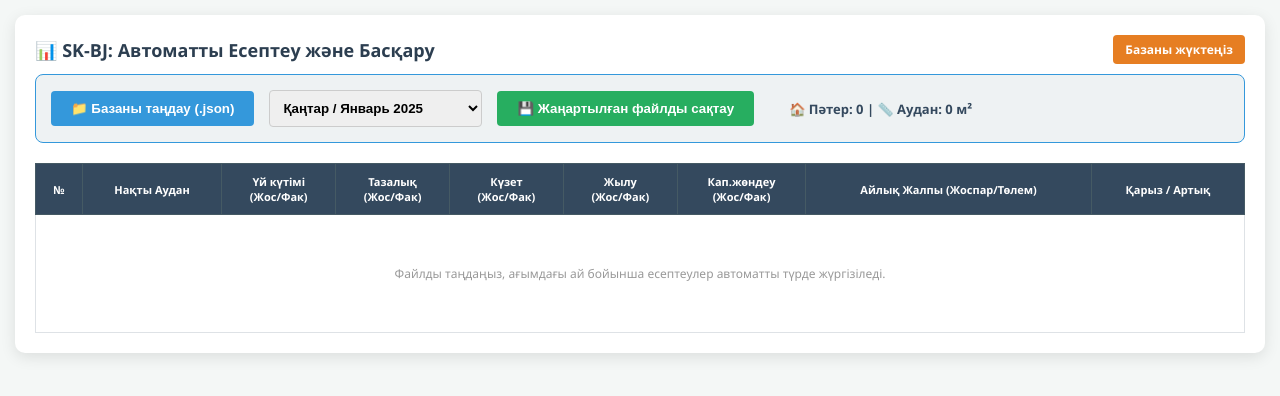
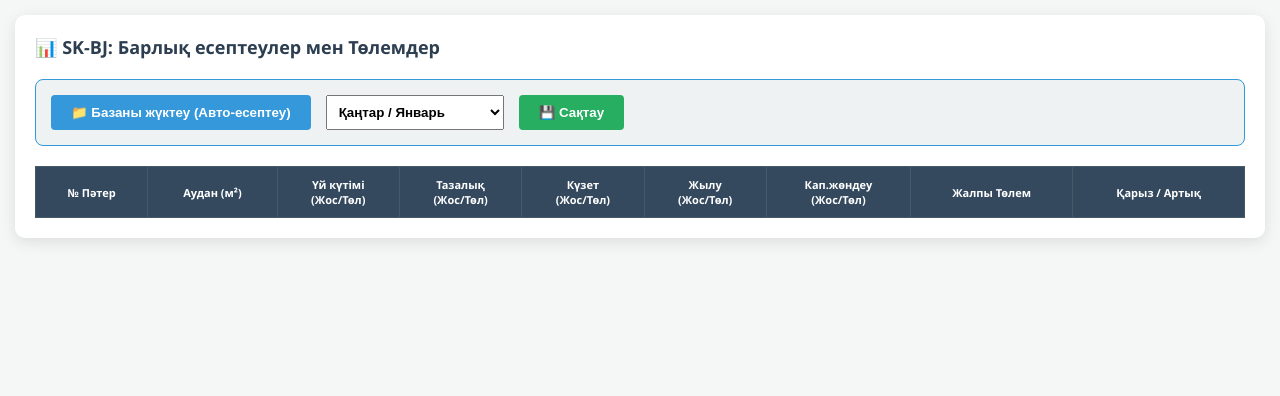
Before and after one commit to qalpan/sk-bj, a Django app: page /admin-panel/ in a window 1280 px wide. Shown: the top 396 px of the page. Run offline with Django 4.2, Linux system fonts and the light colour scheme; lists and menus that the app fills with data are empty.

Commit message:
Update tөlemesep_smart.html

```diff
--- a/templates/tөlemesep_smart.html
+++ b/templates/tөlemesep_smart.html
@@ -2,128 +2,98 @@
 <html lang="kk">
 <head>
     <meta charset="UTF-8">
-    <title>SK-BJ — Толық Автоматты Есептеу</title>
+    <title>SK-BJ — Толық Қаржылық Есеп</title>
     <style>
         body { font-family: 'Segoe UI', Tahoma, sans-serif; background: #f4f7f6; margin: 15px; font-size: 12px; }
-        .container { background: white; padding: 20px; border-radius: 10px; box-shadow: 0 4px 15px rgba(0,0,0,0.1); max-width: 100%; margin: auto; }
-
+        .container { background: white; padding: 20px; border-radius: 10px; box-shadow: 0 4px 15px rgba(0,0,0,0.1); }
         .admin-section { background: #eef2f3; padding: 15px; border-radius: 8px; border: 1px solid #3498db; margin-bottom: 20px; display: flex; gap: 15px; align-items: center; flex-wrap: wrap; }
-
-        /* Стильденген файл жүктеу батырмасы */
-        .file-input-wrapper { position: relative; overflow: hidden; display: inline-block; }
         .btn-upload { background: #3498db; color: white; padding: 10px 20px; border-radius: 4px; font-weight: bold; cursor: pointer; border: none; }
-        .file-input-wrapper input[type=file] { position: absolute; left: 0; top: 0; opacity: 0; cursor: pointer; font-size: 100px; }
-
         .btn-save { background: #27ae60; color: white; padding: 10px 20px; border: none; border-radius: 4px; cursor: pointer; font-weight: bold; }
-
         table { width: 100%; border-collapse: collapse; background: white; margin-top: 10px; }
         th { background: #34495e; color: white; padding: 10px; border: 1px solid #455a64; font-size: 11px; }
-        td { border: 1px solid #dee2e6; padding: 8px; text-align: center; white-space: nowrap; }
-
-        .auto-tag { color: #2980b9; font-size: 9px; font-style: italic; display: block; }
-        .plan-val { color: #7f8c8d; font-size: 11px; }
-        .fact-val { font-weight: bold; color: #27ae60; }
-        .debt-red { color: #e74c3c; font-weight: bold; background: #fff5f5; }
-        .debt-green { color: #27ae60; font-weight: bold; background: #f6fff6; }
-
-        .status-badge { background: #e67e22; color: white; padding: 6px 12px; border-radius: 4px; font-weight: bold; margin-left: auto; }
+        td { border: 1px solid #dee2e6; padding: 8px; text-align: center; }
+        .auto-tag { color: #e67e22; font-size: 10px; font-weight: bold; display: block; }
+        .debt-red { color: #e74c3c; font-weight: bold; }
+        .debt-green { color: #27ae60; font-weight: bold; }
+        .trans-info { display: block; font-size: 10px; color: #555; font-style: italic; }
         tfoot tr { background: #2c3e50; color: white; font-weight: bold; }
     </style>
 </head>
 <body>
 
 <div class="container">
-    <div style="display:flex; justify-content:space-between; align-items:center; margin-bottom: 10px;">
-        <h2 style="color:#2c3e50; margin:0;">📊 SK-BJ: Автоматты Есептеу және Басқару</h2>
-        <div id="statusBadge" class="status-badge">Базаны жүктеңіз</div>
-    </div>
+    <h2 style="color:#2c3e50; margin:0 0 20px 0;">📊 SK-BJ: Барлық есептеулер мен Төлемдер</h2>
 
     <div class="admin-section">
-        <div class="file-input-wrapper">
-            <button class="btn-upload">📁 Базаны таңдау (.json)</button>
-            <input type="file" id="fileInput" accept=".json" onchange="initDatabase(this)">
-        </div>
+        <input type="file" id="fileInput" accept=".json" style="display:none;" onchange="loadFullBase(this)">
+        <button class="btn-upload" onclick="document.getElementById('fileInput').click()">📁 Базаны жүктеу (Авто-есептеу)</button>
 
-        <select id="monthSelector" onchange="renderTable()" style="padding: 9px; border-radius: 4px; border: 1px solid #ccc; font-weight: bold;">
-            <option value="0">Қаңтар / Январь 2025</option>
-            <option value="1">Ақпан / Февраль 2025</option>
-            <option value="2">Наурыз / Март 2025</option>
-            <option value="3">Сәуір / Апрель 2025</option>
-            <option value="4">Мамыр / Май 2025</option>
-            <option value="5">Маусым / Июнь 2025</option>
-            <option value="6">Шілде / Июль 2025</option>
-            <option value="7">Тамыз / Август 2025</option>
-            <option value="8">Қыркүйек / Сентябрь 2025</option>
-            <option value="9">Қазан / Октябрь 2025</option>
-            <option value="10">Қараша / Ноябрь 2025</option>
-            <option value="11">Желтоқсан / Декабрь 2025</option>
+        <select id="monthSelector" onchange="renderTable()" style="padding: 8px; font-weight: bold;">
+            <option value="0">Қаңтар / Январь</option>
+            <option value="1">Ақпан / Февраль</option>
+            <option value="2">Наурыз / Март</option>
+            <option value="3">Сәуір / Апрель</option>
+            <option value="4">Мамыр / Май</option>
+            <option value="5">Маусым / Июнь</option>
+            <option value="6">Шілде / Июль</option>
+            <option value="7">Тамыз / Август</option>
+            <option value="8">Қыркүйек / Сентябрь</option>
+            <option value="9">Қазан / Октябрь</option>
+            <option value="10">Қараша / Ноябрь</option>
+            <option value="11">Желтоқсан / Декабрь</option>
         </select>
 
-        <button class="btn-save" onclick="downloadDatabase()">💾 Жаңартылған файлды сақтау</button>
-
-        <div style="margin-left: 20px; font-size: 13px; font-weight: bold; color: #34495e;">
-            🏠 Пәтер: <span id="statCount">0</span> | 📏 Аудан: <span id="statArea">0</span> м²
-        </div>
+        <button class="btn-save" onclick="exportData()">💾 Сақтау</button>
+        <div id="statusBadge" style="margin-left: auto; font-weight: bold; color: #2980b9;"></div>
     </div>
 
     <table>
         <thead>
             <tr>
-                <th>№</th>
-                <th>Нақты Аудан</th>
-                <th>Үй күтімі<br>(Жос/Фак)</th>
-                <th>Тазалық<br>(Жос/Фак)</th>
-                <th>Күзет<br>(Жос/Фак)</th>
-                <th>Жылу<br>(Жос/Фак)</th>
-                <th>Кап.жөндеу<br>(Жос/Фак)</th>
-                <th>Айлық Жалпы (Жоспар/Төлем)</th>
+                <th>№ Пәтер</th>
+                <th>Аудан (м²)</th>
+                <th>Үй күтімі<br>(Жос/Төл)</th>
+                <th>Тазалық<br>(Жос/Төл)</th>
+                <th>Күзет<br>(Жос/Төл)</th>
+                <th>Жылу<br>(Жос/Төл)</th>
+                <th>Кап.жөндеу<br>(Жос/Төл)</th>
+                <th>Жалпы Төлем</th>
                 <th>Қарыз / Артық</th>
             </tr>
         </thead>
-        <tbody id="tableBody">
-            <tr><td colspan="9" style="padding: 50px; color: #999;">Файлды таңдаңыз, ағымдағы ай бойынша есептеулер автоматты түрде жүргізіледі.</td></tr>
-        </tbody>
+        <tbody id="tableBody"></tbody>
         <tfoot id="tableFooter"></tfoot>
     </table>
 </div>
 
 <script>
     let db = null;
-    const monthsNames = ["Қаңтар", "Ақпан", "Наурыз", "Сәуір", "Мамыр", "Маусым", "Шілде", "Тамыз", "Қыркүйек", "Қазан", "Қараша", "Желтоқсан"];
+    const kzMonths = ["Қаңтар", "Ақпан", "Наурыз", "Сәуір", "Мамыр", "Маусым", "Шілде", "Тамыз", "Қыркүйек", "Қазан", "Қараша", "Желтоқсан"];
 
     function fNum(n) {
         if (n === undefined || n === null || isNaN(n)) return "0";
-        let parts = n.toFixed(2).split(".");
-        parts[0] = parts[0].replace(/\B(?=(\d{3})+(?!\d))/g, " ");
-        let fraction = parts[1].replace(/0+$/, "");
-        return fraction === "" ? parts[0] : parts[0] + "," + fraction;
+        return n.toLocaleString('ru-RU', { minimumFractionDigits: 1, maximumFractionDigits: 2 }).replace('.', ',');
     }
 
-    // ТАРИФ НЕМЕСЕ АУДАННЫҢ СОЛ АЙДАҒЫ МӘНІН ТАБУ
-    function getActiveSetting(settings, monthIdx, key) {
-        if (!settings) return 0;
-        let result = 0;
-        const sorted = [...settings].sort((a, b) => a.startMonth - b.startMonth);
-        sorted.forEach(s => {
-            if (monthIdx >= s.startMonth) {
-                result = s[key] || s.rate || 0;
-            }
-        });
-        return result;
+    // ТАРИФ ПЕН АУДАН ТАРИХЫН ТАБУ
+    function getMonthVal(arr, mIdx, key) {
+        if (!arr) return 0;
+        let val = 0;
+        const sorted = [...arr].sort((a, b) => a.startMonth - b.startMonth);
+        sorted.forEach(s => { if (mIdx >= s.startMonth) val = s[key] || s.rate || 0; });
+        return val;
     }
 
-    function initDatabase(input) {
+    function loadFullBase(input) {
         const file = input.files[0];
         if (!file) return;
         const reader = new FileReader();
         reader.onload = (e) => {
-            try {
-                db = JSON.parse(e.target.result);
-                const now = new Date();
-                document.getElementById('monthSelector').value = now.getMonth();
-                document.getElementById('statusBadge').innerText = "Ай: " + monthsNames[now.getMonth()] + " 2025";
-                renderTable();
-            } catch (err) { alert("JSON қате!"); }
+            db = JSON.parse(e.target.result);
+            const now = new Date();
+            document.getElementById('monthSelector').value = now.getMonth();
+            document.getElementById('statusBadge').innerText = "База жүктелді: " + file.name;
+            renderTable();
         };
         reader.readAsText(file);
     }
@@ -131,30 +101,29 @@
     function renderTable() {
         if (!db) return;
         const mIdx = parseInt(document.getElementById('monthSelector').value);
-        const mName = monthsNames[mIdx];
+        const mName = kzMonths[mIdx];
         const tbody = document.getElementById('tableBody');
         tbody.innerHTML = '';
 
         let totals = { area: 0, charge: 0, paid: 0, debt: 0 };
 
         db.apartments.forEach(apt => {
-            // Динамикалық параметрлер
-            const curArea = getActiveSetting(apt.customSettings.area, mIdx, 'area');
+            // 1. Ағымдағы айдың параметрлері (Аудан және Тарифтер)
+            const curArea = getMonthVal(apt.customSettings.area, mIdx, 'area');
             const tar = apt.customSettings.tariffs;
-
             const rates = {
-                maint: getActiveSetting(tar.maint, mIdx, 'rate'),
-                clean: getActiveSetting(tar.clean, mIdx, 'rate'),
-                sec:   getActiveSetting(tar.sec, mIdx, 'rate'),
-                heat:  getActiveSetting(tar.heat, mIdx, 'rate'),
-                cap:   getActiveSetting(tar.cap, mIdx, 'rate')
+                maint: getMonthVal(tar.maint, mIdx, 'rate'),
+                clean: getMonthVal(tar.clean, mIdx, 'rate'),
+                sec: getMonthVal(tar.sec, mIdx, 'rate'),
+                heat: getMonthVal(tar.heat, mIdx, 'rate'),
+                cap: getMonthVal(tar.cap, mIdx, 'rate')
             };
 
+            // 2. Ledger-ден сол айдың деректерін алу
             const L = apt.ledger[mName] || { charges: {}, paymentTransactions: [], accumulated: { overall: 0 } };
 
-            // АВТОМАТТЫ ТӨЛЕМ ЕГЕР БАЗАДА БОЛМАСА (charges жоқ болса)
-            const isAuto = !L.charges || Object.keys(L.charges).length === 0;
-
+            // 3. Автоматты есептеу (Егер базада сол айға "charges" болмаса)
+            const isAutoCharge = !L.charges || Object.keys(L.charges).length === 0;
             const charges = {
                 maint: L.charges.maint || (curArea * rates.maint),
                 clean: L.charges.clean || rates.clean,
@@ -163,56 +132,60 @@
                 cap:   L.charges.cap   || (curArea * rates.cap)
             };
 
-            const fSum = (key) => (L.paymentTransactions || []).reduce((s, t) => s + (t.amounts[key] || 0), 0);
-            const facts = { maint: fSum('maint'), clean: fSum('clean'), sec: fSum('sec'), heat: fSum('heat'), cap: fSum('cap') };
+            // 4. Төлемдерді есептеу (paymentTransactions ішінен)
+            const getPaid = (key) => (L.paymentTransactions || []).reduce((s, t) => s + (t.amounts[key] || 0), 0);
+            const facts = {
+                maint: getPaid('maint'), clean: getPaid('clean'), sec: getPaid('sec'),
+                heat: getPaid('heat'), cap: getPaid('cap')
+            };
 
             const rowChargeTotal = Object.values(charges).reduce((a, b) => a + b, 0);
             const rowPaidTotal = Object.values(facts).reduce((a, b) => a + b, 0);
             const rowDebt = L.accumulated ? L.accumulated.overall : 0;
 
-            totals.area += curArea;
-            totals.charge += rowChargeTotal;
-            totals.paid += rowPaidTotal;
-            totals.debt += rowDebt;
+            // Жиынтықтар
+            totals.area += curArea; totals.charge += rowChargeTotal;
+            totals.paid += rowPaidTotal; totals.debt += rowDebt;
+
+            // Төлем мәліметтері (Дата мен дереккөз)
+            const payDetails = (L.paymentTransactions || []).map(t => `${t.date || ''} ${t.paymentSource || ''}`).join('<br>');
 
             tbody.innerHTML += `
                 <tr>
                     <td><b>${apt.id}</b></td>
                     <td>${fNum(curArea)}</td>
-                    <td><span class="plan-val">${fNum(charges.maint)}</span> / <span class="fact-val">${fNum(facts.maint)}</span></td>
-                    <td><span class="plan-val">${fNum(charges.clean)}</span> / <span class="fact-val">${fNum(facts.clean)}</span></td>
-                    <td><span class="plan-val">${fNum(charges.sec)}</span> / <span class="fact-val">${fNum(facts.sec)}</span></td>
-                    <td><span class="plan-val">${fNum(charges.heat)}</span> / <span class="fact-val">${fNum(facts.heat)}</span></td>
-                    <td><span class="plan-val">${fNum(charges.cap)}</span> / <span class="fact-val">${fNum(facts.cap)}</span></td>
-                    <td style="background:#f0f7ff">
-                        <b>${fNum(rowChargeTotal)} / ${fNum(rowPaidTotal)}</b>
-                        ${isAuto ? '<span class="auto-tag">(авто-есеп)</span>' : ''}
+                    <td><small>${fNum(charges.maint)}</small><br><b>${fNum(facts.maint)}</b></td>
+                    <td><small>${fNum(charges.clean)}</small><br><b>${fNum(facts.clean)}</b></td>
+                    <td><small>${fNum(charges.sec)}</small><br><b>${fNum(facts.sec)}</b></td>
+                    <td><small>${fNum(charges.heat)}</small><br><b>${fNum(facts.heat)}</b></td>
+                    <td><small>${fNum(charges.cap)}</small><br><b>${fNum(facts.cap)}</b></td>
+                    <td style="background:#e3f2fd">
+                        <b>${fNum(rowPaidTotal)}</b>
+                        ${isAutoCharge ? '<span class="auto-tag">Авто-жоспар: '+fNum(rowChargeTotal)+'</span>' : '<br><small>Жос: '+fNum(rowChargeTotal)+'</small>'}
+                        <span class="trans-info">${payDetails}</span>
                     </td>
                     <td class="${rowDebt > 0 ? 'debt-red' : 'debt-green'}">${fNum(rowDebt)}</td>
                 </tr>
             `;
         });
 
-        document.getElementById('statCount').innerText = db.apartments.length;
-        document.getElementById('statArea').innerText = fNum(totals.area);
-
         document.getElementById('tableFooter').innerHTML = `
             <tr>
-                <td>ЖИЫНТЫҚ</td>
+                <td>БАРЛЫҒЫ</td>
                 <td>${fNum(totals.area)}</td>
-                <td colspan="5" style="text-align:right; padding-right:20px;">БАРЛЫҚ ПӘТЕР БОЙЫНША:</td>
+                <td colspan="5" style="text-align:right">Айлық Жалпы (Жоспар / Төлем):</td>
                 <td>${fNum(totals.charge)} / ${fNum(totals.paid)}</td>
                 <td>${fNum(totals.debt)}</td>
             </tr>
         `;
     }
 
-    function downloadDatabase() {
+    function exportData() {
         if (!db) return;
         const blob = new Blob([JSON.stringify(db, null, 2)], { type: "application/json" });
         const a = document.createElement('a');
         a.href = URL.createObjectURL(blob);
-        a.download = `SK-BJ_Base_Updated_${new Date().toLocaleDateString()}.json`;
+        a.download = `SK-BJ_Export_${new Date().toISOString().slice(0,10)}.json`;
         a.click();
     }
 </script>
```
